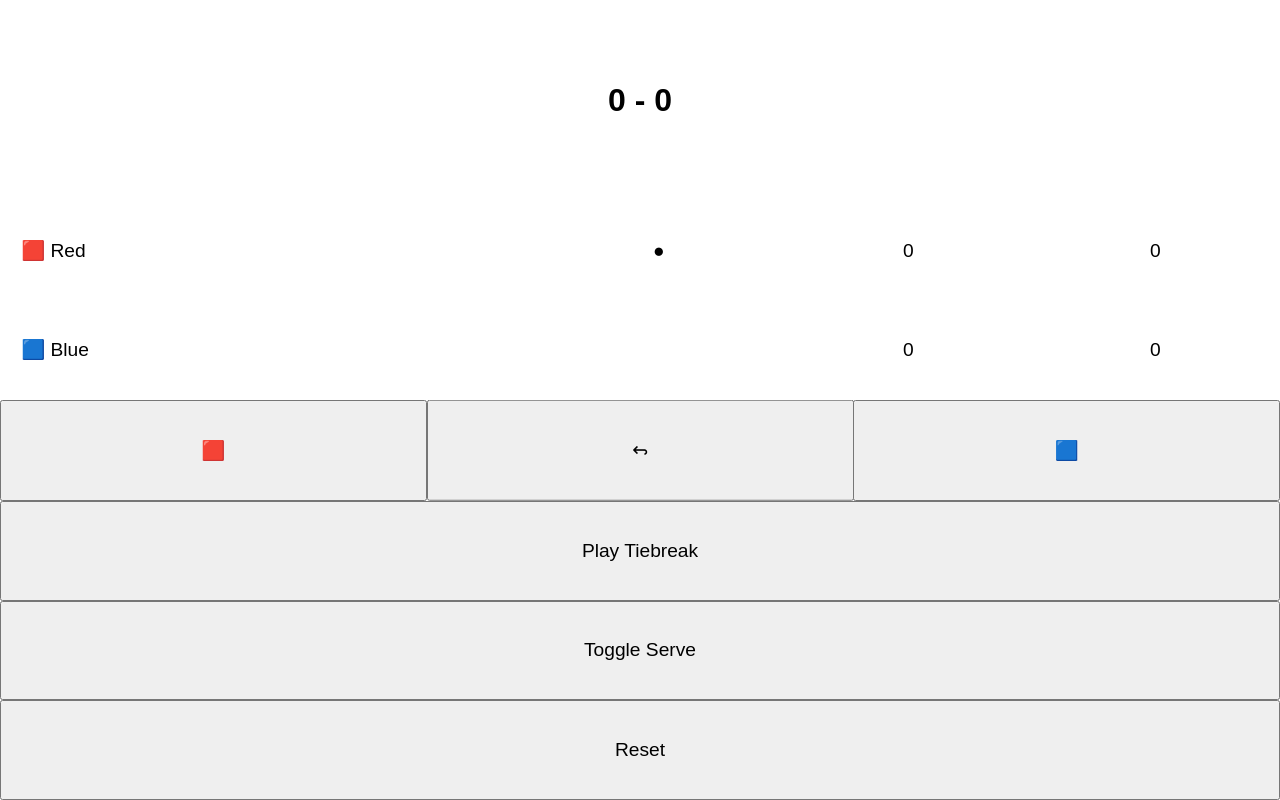
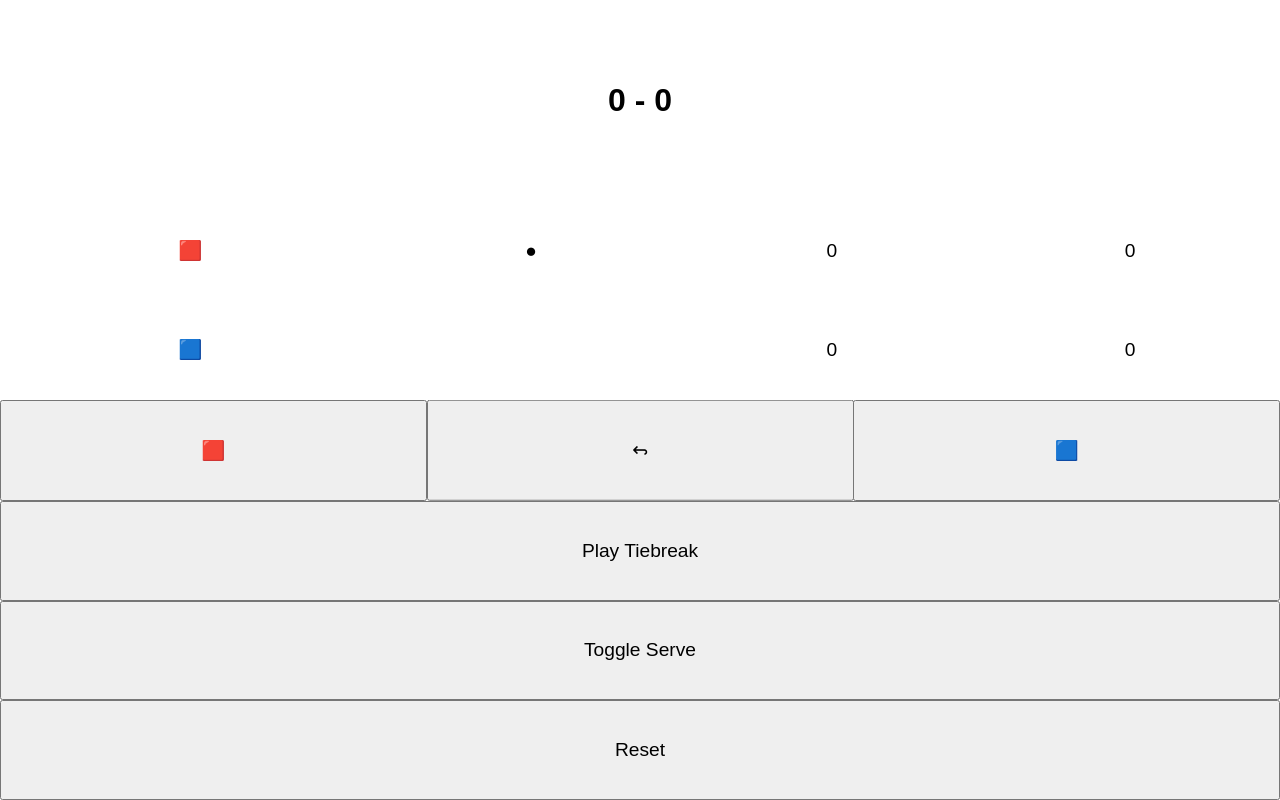
Before and after one commit to vinhanguyen/tennis, a React (Vite) app: page / in a window 1280 px wide. Built offline with nearby package versions, Linux system fonts and the light colour scheme.

Commit message:
Remove player names

```diff
--- a/src/Scoreboard.tsx
+++ b/src/Scoreboard.tsx
@@ -32,13 +32,13 @@ export default function Scoreboard({point}: ScoreboardProps) {
     <table>
       <tbody>
         <tr>
-          <td>🟥 Red</td>
+          <td>🟥</td>
           <td>{p1Serve && '●'}</td>
           <td>{p1Games}</td>
           <td>{p1Points}</td>
         </tr>
         <tr>
-          <td>🟦 Blue</td>
+          <td>🟦</td>
           <td>{!p1Serve && '●'}</td>
           <td>{p2Games}</td>
           <td>{p2Points}</td>
--- a/src/index.css
+++ b/src/index.css
@@ -27,9 +27,6 @@ table {
 td {
   padding: 1em;
   font-size: larger;
-}
-
-td:nth-child(n+2) {
   text-align: center;
 }
 
```
